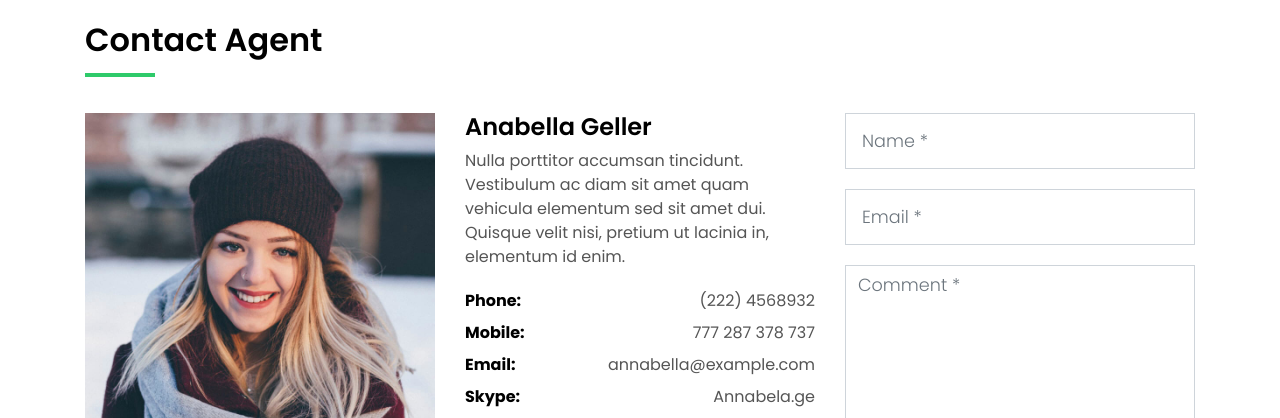
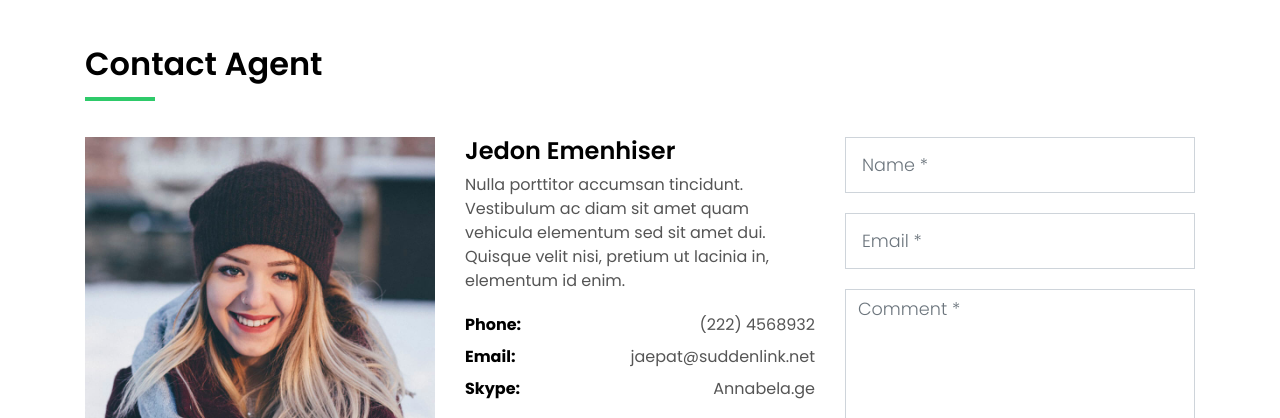
Before and after one commit to divelweb/emenhiser-home-sale, a plain HTML site: page property-single.html in a window 1280 px wide. Shown: the part 2310-2728 px from the top of the page. Drawn offline with Linux system fonts and the light colour scheme.

Commit message:
Update property-single.html

```diff
--- a/property-single.html
+++ b/property-single.html
@@ -2,7 +2,7 @@
 <html lang="en">
 <head>
   <meta charset="utf-8">
-  <title>EstateAgency Bootstrap Template</title>
+  <title>Property for Sale | Mckinleyville, CA</title>
   <meta content="width=device-width, initial-scale=1.0" name="viewport">
   <meta content="" name="keywords">
   <meta content="" name="description">
@@ -26,12 +26,7 @@
   <!-- Main Stylesheet File -->
   <link href="css/style.css" rel="stylesheet">
 
-  <!-- =======================================================
-    Theme Name: EstateAgency
-    Theme URL: https://bootstrapmade.com/real-estate-agency-bootstrap-template/
-    Author: BootstrapMade.com
-    License: https://bootstrapmade.com/license/
-  ======================================================= -->
+
 </head>
 
 <body>
@@ -196,7 +191,7 @@
                   </p>
                   <p class="description color-text-a no-margin">
 Open floor plan, 20 ft ceiling with clerestory leaded windows on the south, hardwood floors in gourmet kitchen, breakfast bar, living room, dining room., pot rack chandelier over cooktop, tile floor in entry and baths, Franklin gas fireplace, custom cabinets including large pantry, special light fixtures, hardware, and woodwork. Granite counter tops in kitchen and baths.
-                  </p>
+                  </p><br>
                   <p class="description color-text-a no-margin">
 Master bedroom downstairs with walk-in closet en suite large shower and soaking tub. Powder room near entry. Upstairs large library/entertainment room with hardwood floors and carpeted two bedrooms (one 30 x 25), plus bath.
                 </p>
@@ -267,7 +262,7 @@ Master bedroom downstairs with walk-in closet en suite large shower and soaking
             </div>
             <div class="col-md-6 col-lg-4">
               <div class="property-agent">
-                <h4 class="title-agent">Anabella Geller</h4>
+                <h4 class="title-agent">Jedon Emenhiser</h4>
                 <p class="color-text-a">
                   Nulla porttitor accumsan tincidunt. Vestibulum ac diam sit amet quam vehicula elementum sed sit amet
                   dui. Quisque velit nisi,
@@ -279,12 +274,8 @@ Master bedroom downstairs with walk-in closet en suite large shower and soaking
                     <span class="color-text-a">(222) 4568932</span>
                   </li>
                   <li class="d-flex justify-content-between">
-                    <strong>Mobile:</strong>
-                    <span class="color-text-a">777 287 378 737</span>
-                  </li>
-                  <li class="d-flex justify-content-between">
                     <strong>Email:</strong>
-                    <span class="color-text-a">annabella@example.com</span>
+                    <span class="color-text-a">jaepat@suddenlink.net</span>
                   </li>
                   <li class="d-flex justify-content-between">
                     <strong>Skype:</strong>
```
